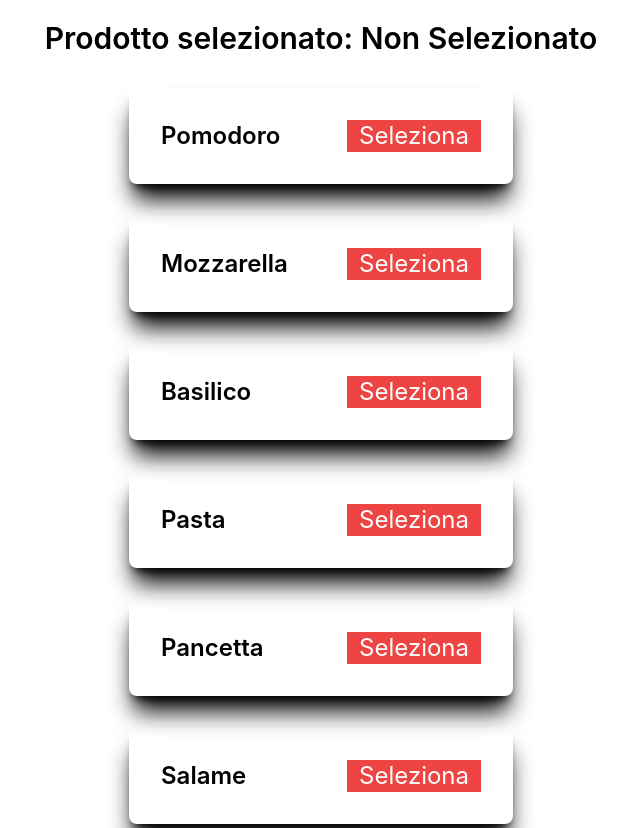
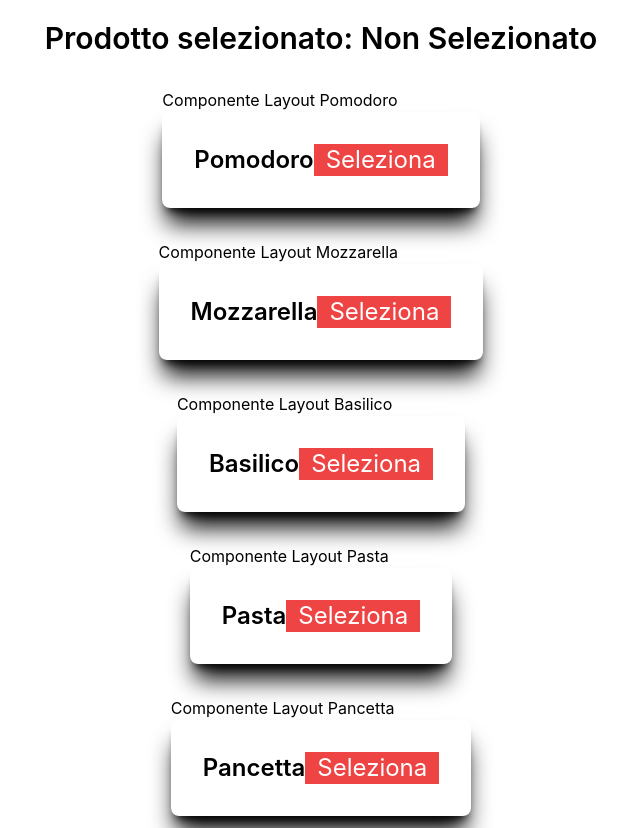
Before and after one commit to gabrielecallegari/react-corso, a React (Create React App) app: page / in a window 1280 px wide. Shown: the top 828 px of the page, without its empty margins (319-959 px from the left). Built offline with nearby package versions, Linux system fonts and the light colour scheme.

Commit message:
Add use effect

```diff
--- a/src/App.tsx
+++ b/src/App.tsx
@@ -2,6 +2,7 @@ import { useState } from "react";
 import "./App.css";
 import Card from "./components/Card/Card";
 import { Cards } from "./interface/interface";
+import Figlio from "./components/Figlio/Figlio";
 
 function App() {
   const [item, setItem] = useState<string>("Non Selezionato");
@@ -56,10 +57,12 @@ function App() {
   return (
     <div className="p-5  w-full flex items-center flex-col gap-8">
       <p className="text-3xl font-semibold">Prodotto selezionato: {item}</p>
-      {arrayProdotti.map((el:Cards)=>{
-        return(
-          <Card onClick={el.onClick} title={el.title} key={el.id} />
-        )
+      {arrayProdotti.map((el: Cards, i: number) => {
+        return (
+          <Figlio title={el.title} key={i} >
+            <Card onClick={el.onClick} title={el.title} />
+          </Figlio>
+        );
       })}
     </div>
   );
--- /dev/null
+++ b/src/components/Figlio/Figlio.tsx
@@ -0,0 +1,16 @@
+import { ReactNode, useEffect } from "react";
+
+const Figlio = ({children,title,}: {children: ReactNode;title: string;}) => {
+
+  useEffect(() => {
+    console.log("Titolo in useEffect:" + title);
+  }, []);
+  return (
+    <div>
+      <p>Componente Layout {title} </p>
+      {children}
+    </div>
+  );
+};
+
+export default Figlio;
```
